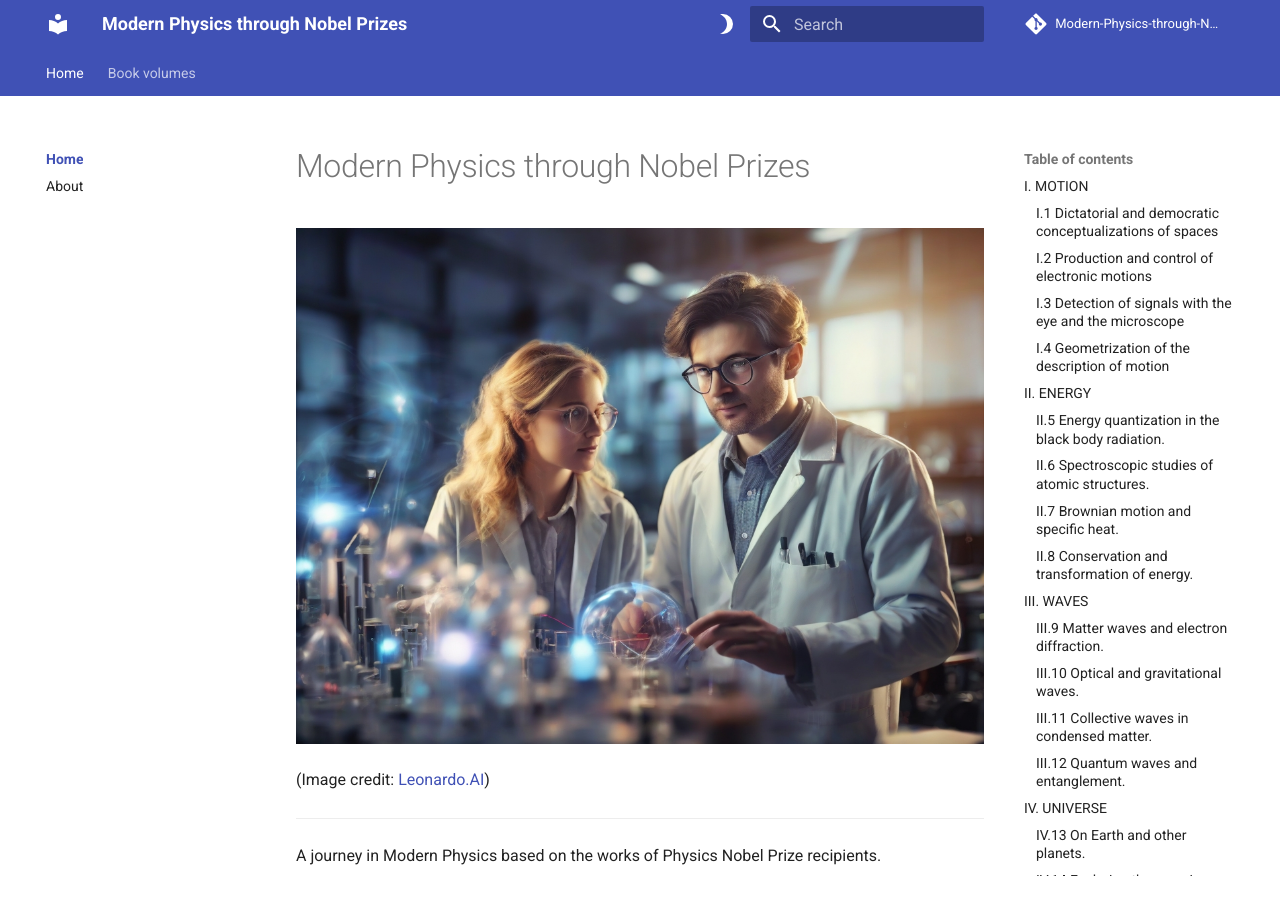
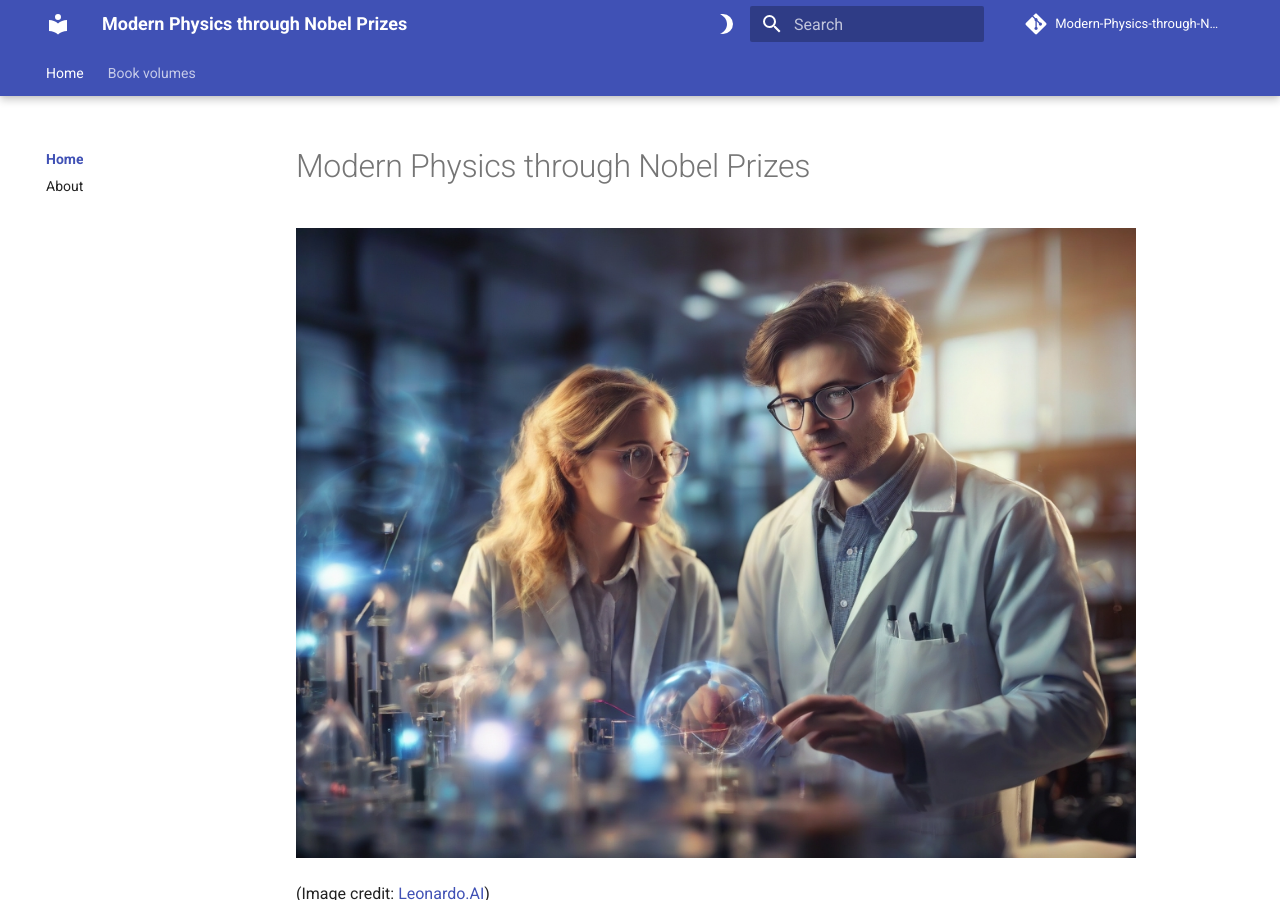
Before and after one commit to modphysnobel/modphysnobel.github.io, an MkDocs documentation site: the page built from docs/index.md, in a window 1280 px wide and 900 px high. Built offline with MkDocs 1.6.1 and Material for MkDocs 9.7.7, drawn with Linux system fonts in a browser that asks for light colours; some web fonts are replaced; comment, search, counter and statistics services are not loaded.

Commit message:
Update mkdocs.yml

```diff
--- a/mkdocs.yml
+++ b/mkdocs.yml
@@ -26,15 +26,21 @@
   # setting features for the navigation tab
   features:
     - navigation.tabs
+    - navigation.tabs.sticky
     - navigation.instant
-    - navigation.instant.progess
+    - navigation.instant.prefetch
+    - navigation.instant.progress
     # - navigation.expand
+    - navigation.path
     - navigation.tracking
     - navigation.sections
     - navigation.indexes
     - navigation.footer
     - navigation.top
+    - toc.integrate
     # - toc.follow
+  hide:
+    - toc
   favicon: assets/favicon.png
 
 # Default values, taken from mkdocs_theme.yml
```
